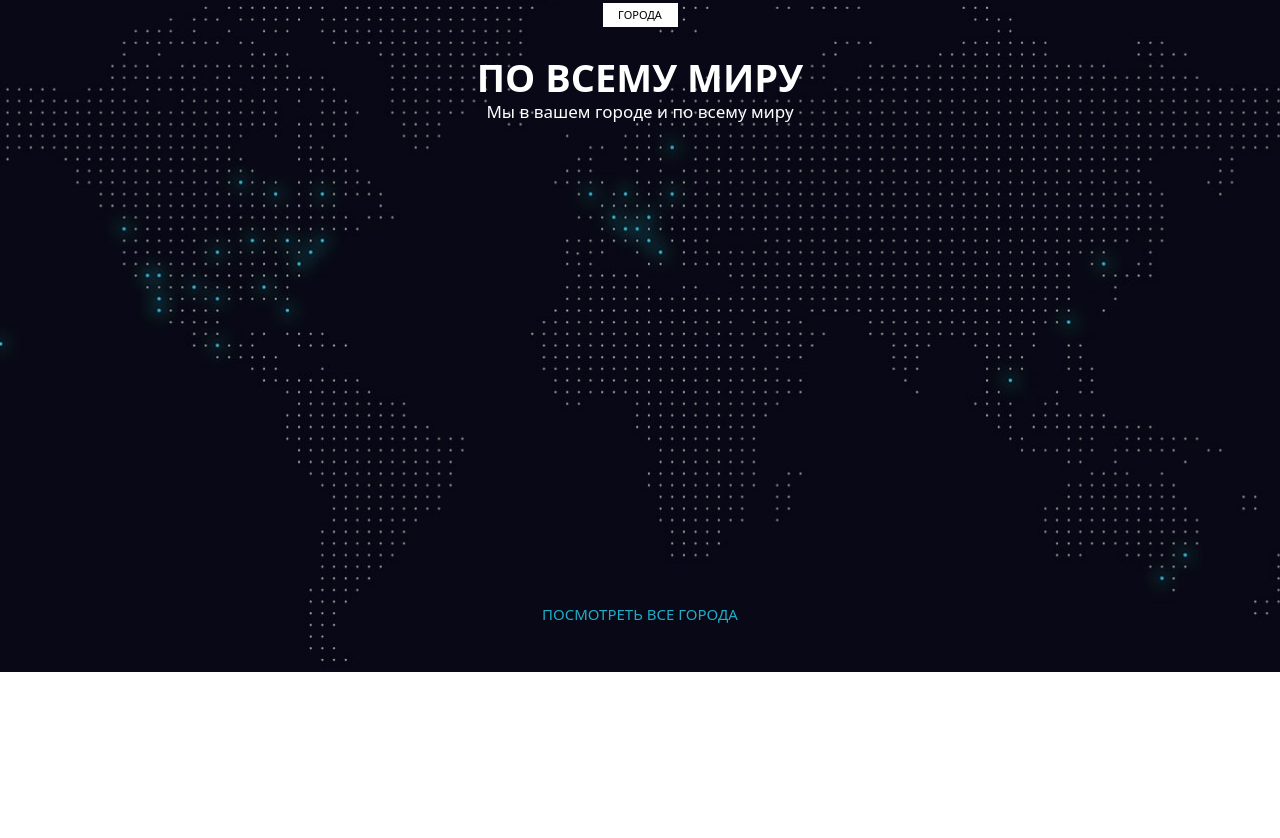
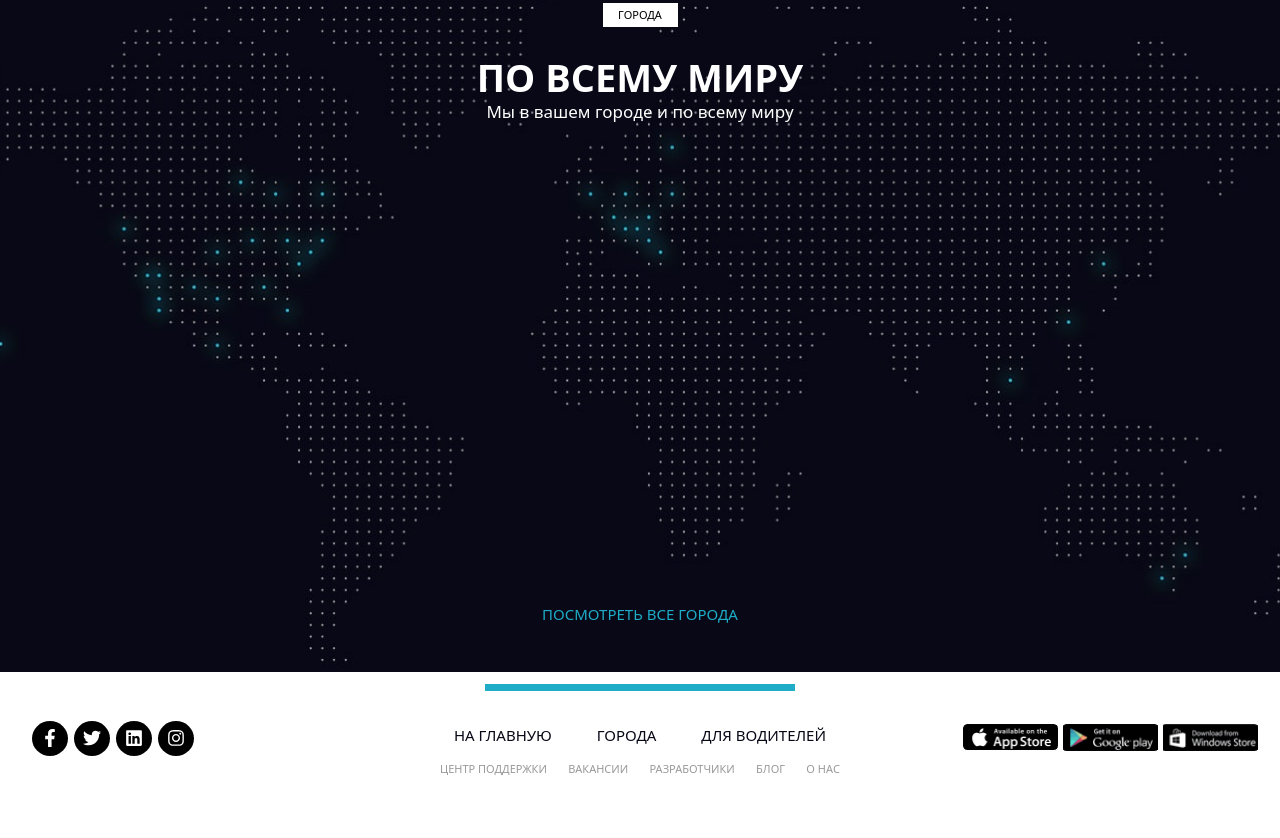
Before and after one commit to GreyK7/uber, a website: page src/index.html in a window 1280 px wide. Shown: the part 4585-5423 px from the top of the page. Before the commit the page ends 5257 px from the top, so only its background shows below. Drawn offline with nearby package versions, Linux system fonts and the light colour scheme; files that its build step writes are made by us from their sources; files whose address does not match are found by name.

Commit message:
Add footer
Fix small things.

```diff
--- a/src/index.html
+++ b/src/index.html
@@ -28,15 +28,15 @@
         <div class="promo__header">
             <div class="container">
                 <div class="row">
-                    <div class="offset-lg-1 col-lg-4">
+                    <div class="offset-md-1 col-md-4">
                         <a href="#" class="promo__header-logo"><img src="icons/head_logo.png" alt="logo" class="promo__header-img"></a>
                         <div class="promo__header-title">Официальный партнёр Uber в Москве</div>
                     </div>
-                    <div class="offset-lg-2 col-lg-2">
+                    <div class="offset-md-2 col-md-2">
                         <div class="promo__phone-descr">Звоните нам ежедневно</div>
                         <a href="tel:+8495970988" class="promo__phone">8 495 797 09 88</a>
                     </div>
-                    <div class="col-lg-2">
+                    <div class="col-md-2">
                         <button class="btn btn_fz14 promo__header-btn">Заказать звонок</button>
                     </div>
                 </div>
@@ -252,5 +252,50 @@
         </div>
     </section>
 
+    <footer class="footer">
+        <div class="footer__divider"></div>
+        <div class="footer__wrapper">
+            <div class="footer__socials">
+                <a href="" class="footer__socials-link">
+                    <img src="icons/facebook-f.svg" alt="facebook" class="footer__socials-img">
+                </a>
+                <a href="" class="footer__socials-link">
+                    <img src="icons/twitter.svg" alt="twitter" class="footer__socials-img">
+                </a>
+                <a href="" class="footer__socials-link">
+                    <img src="icons/linkedin.svg" alt="linkdin" class="footer__socials-img">
+                </a>
+                <a href="" class="footer__socials-link">
+                    <img src="icons/instagram.svg" alt="instagram" class="footer__socials-img">
+                </a>
+            </div>
+            <div class="footer__menu">
+                <ul class="footer__head-list">
+                    <li class="footer__head-item"><a href="" class="footer__head-link">на главную</a></li>
+                    <li class="footer__head-item"><a href="" class="footer__head-link">города</a></li>
+                    <li class="footer__head-item"><a href="" class="footer__head-link">для водителей</a></li>
+                </ul>
+                <ul class="footer__subhead-list">
+                    <li class="footer__subhead-item"><a href="" class="footer__subhead-link">центр поддержки</a></li>
+                    <li class="footer__subhead-item"><a href="" class="footer__subhead-link">вакансии</a></li>
+                    <li class="footer__subhead-item"><a href="" class="footer__subhead-link">разработчики</a></li>
+                    <li class="footer__subhead-item"><a href="" class="footer__subhead-link">блог</a></li>
+                    <li class="footer__subhead-item"><a href="" class="footer__subhead-link">о нас</a></li>
+                </ul>
+            </div>
+            <div class="footer__app">
+                <a href="#" class="footer__app-link">
+                    <img src="icons/app.png" alt="appstore" class="footer__app-img">
+                </a>
+                <a href="#" class="footer__app-link">
+                    <img src="icons/google.png" alt="googleplay" class="footer__app-img">
+                </a>
+                <a href="#" class="footer__app-link">
+                    <img src="icons/windows.png" alt="windowsstore" class="footer__app-img">
+                </a>
+            </div>
+        </div>
+    </footer>
+
 </body>
 </html>
--- /dev/null
+++ b/src/sass/blocks/_footer.sass
@@ -0,0 +1,75 @@
+.footer
+    min-height: 166px
+    padding-top: 12px
+    &__divider
+        margin: 0 auto
+        width: 310px
+        height: 7px
+        background-color: var(--main-color)
+    &__wrapper
+        margin-top: 30px
+        display: flex
+    &__socials
+        padding-left: 32px
+        width: calc( 100% / 3 )
+        display: flex
+    &__socials-link
+        width: 36px
+        height: 35px
+        margin-right: 6px
+        border-radius: 100%
+        background-color: var(--b-color)
+        position: relative
+    &__socials-img
+        position: absolute
+        width: 18px
+        height: 18px
+        top: 50%
+        left: 50%
+        transform: translate(-50%, -50%)
+    &__menu
+        width: calc( 100% / 3 )
+    &__head-list
+        margin: 2px auto 0 auto
+        width: 372px
+        list-style-type: none
+        padding-inline-start: 0
+        display: flex
+        justify-content: space-between
+    &__head-link
+        text-decoration: none
+        text-transform: uppercase
+        font-weight: 300
+        font-size: 15px
+        color: #070716
+        &:hover
+            color: var(--main-color)
+    &__subhead-list
+        margin: 8px auto 0 auto
+        width: 400px
+        list-style-type: none
+        padding-inline-start: 0
+        display: flex
+        justify-content: space-between
+    &__subhead-link
+        text-decoration: none
+        text-transform: uppercase
+        font-weight: 300
+        font-size: 11px
+        color: #999999
+        &:hover
+            color: var(--main-color)
+    &__app
+        margin-top: 3px
+        width: calc( 100% / 3 )
+        padding-right: 22px
+        display: flex
+        justify-content: right
+    &__app-link
+        margin-left: 5px
+        width: 95px
+        height: 27px
+    &__app-img
+        width: 100%
+        height: 100%
+        object-fit: cover
--- a/src/sass/style.sass
+++ b/src/sass/style.sass
@@ -24,3 +24,4 @@
 @import "blocks/car"
 @import "blocks/request"
 @import "blocks/cities"
+@import "blocks/footer"
```
Also changed, not shown: dist/css/style.min.css, dist/icons/facebook-f.svg (added), dist/icons/instagram.svg (added), dist/icons/linkedin.svg (added), dist/icons/twitter.svg (added), dist/index.html, src/icons/facebook-f.svg (added), src/icons/instagram.svg (added), src/icons/linkedin.svg (added), src/icons/twitter.svg (added), 1 other file.
